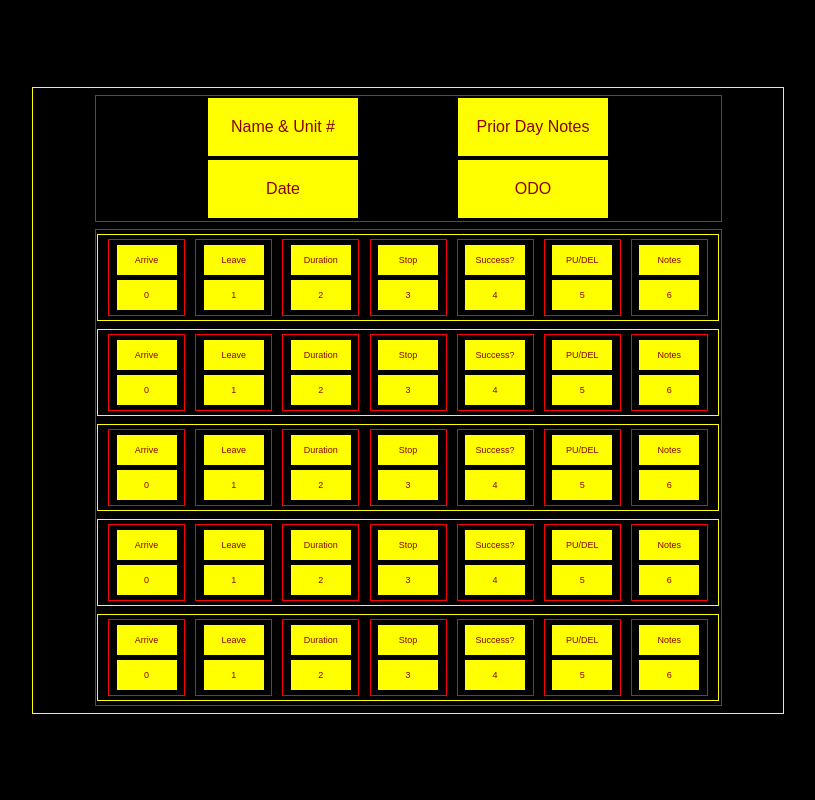
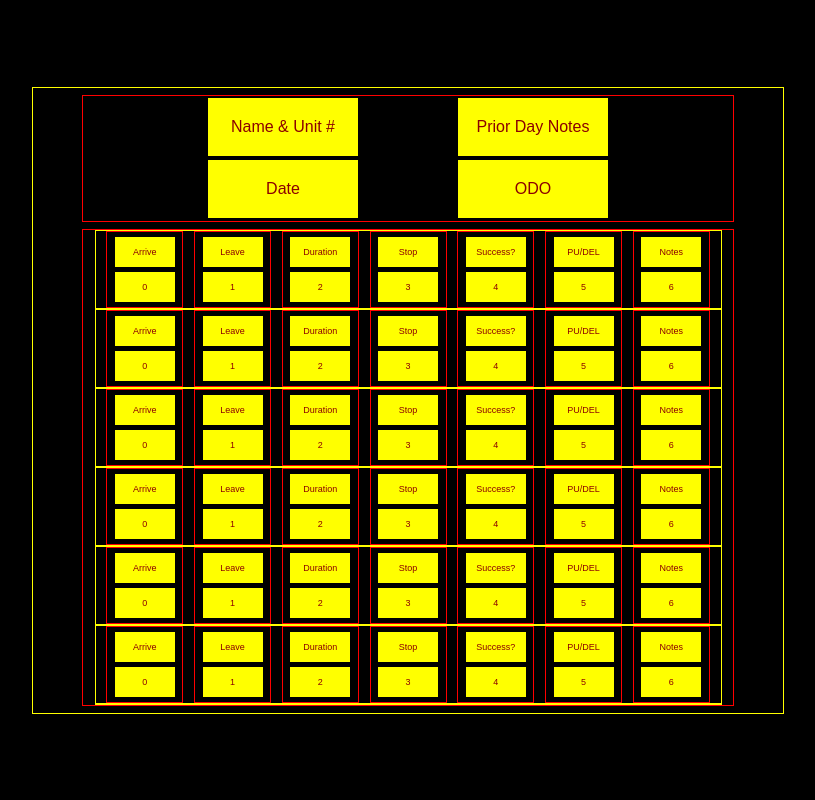
Before and after one commit to SigilRysing/delivery-log-app, a React app: page /log in a window 1280 px wide. Shown: the whole page, without its empty margins (232-1047 px from the left). Built offline with nearby package versions, Linux system fonts and the light colour scheme.

Commit message:
final commit on front end b4 moving 2 back end

```diff
--- a/src/components/LogEntries.js
+++ b/src/components/LogEntries.js
@@ -11,6 +11,11 @@ const LogEntries = (props) => {
             <LogEntry />
             <LogEntry />
             <LogEntry />
+            <LogEntry />
+            <LogEntry />
+            <LogEntry />
+            <LogEntry />
+            <LogEntry />
         </div>
     )
 }
--- a/src/css/component.css
+++ b/src/css/component.css
@@ -1,7 +1,7 @@
 /* LOG PAGE COMPONENTS */
 
 .log-header {
-    width: 625px;
+    width: 650px;
     height: 125px;
     border: 1px solid red;
 }
@@ -19,13 +19,15 @@
 }
 
 .log-entries {
-    width: 625px;
+    width: 650px;
     height: 475px;
+    overflow-x: auto;
+    overflow-y: auto;
     border: 1px solid red;
 }
 
 .log-entry {
-    width: 620px;
+    width: 625px;
     height: 85px;
     /* background-color: magenta; */
     border: 1px solid yellow;
```
